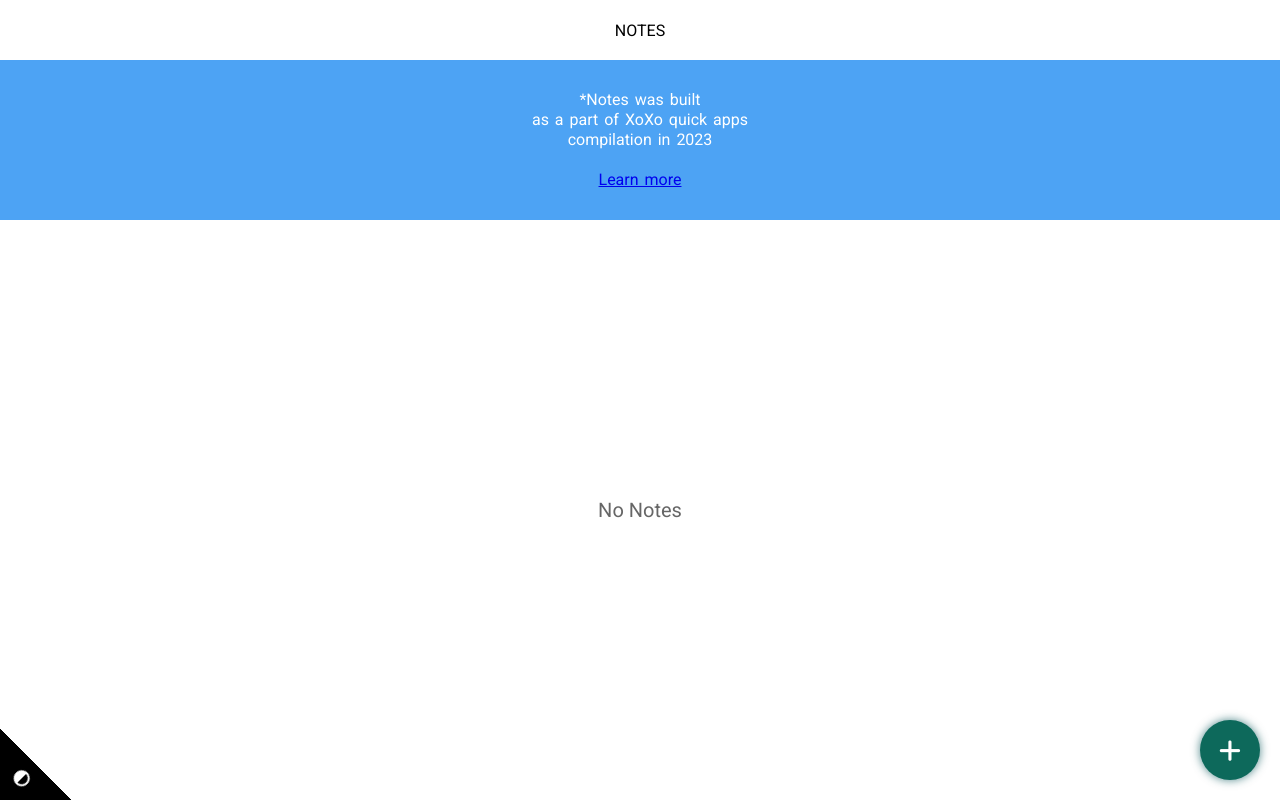
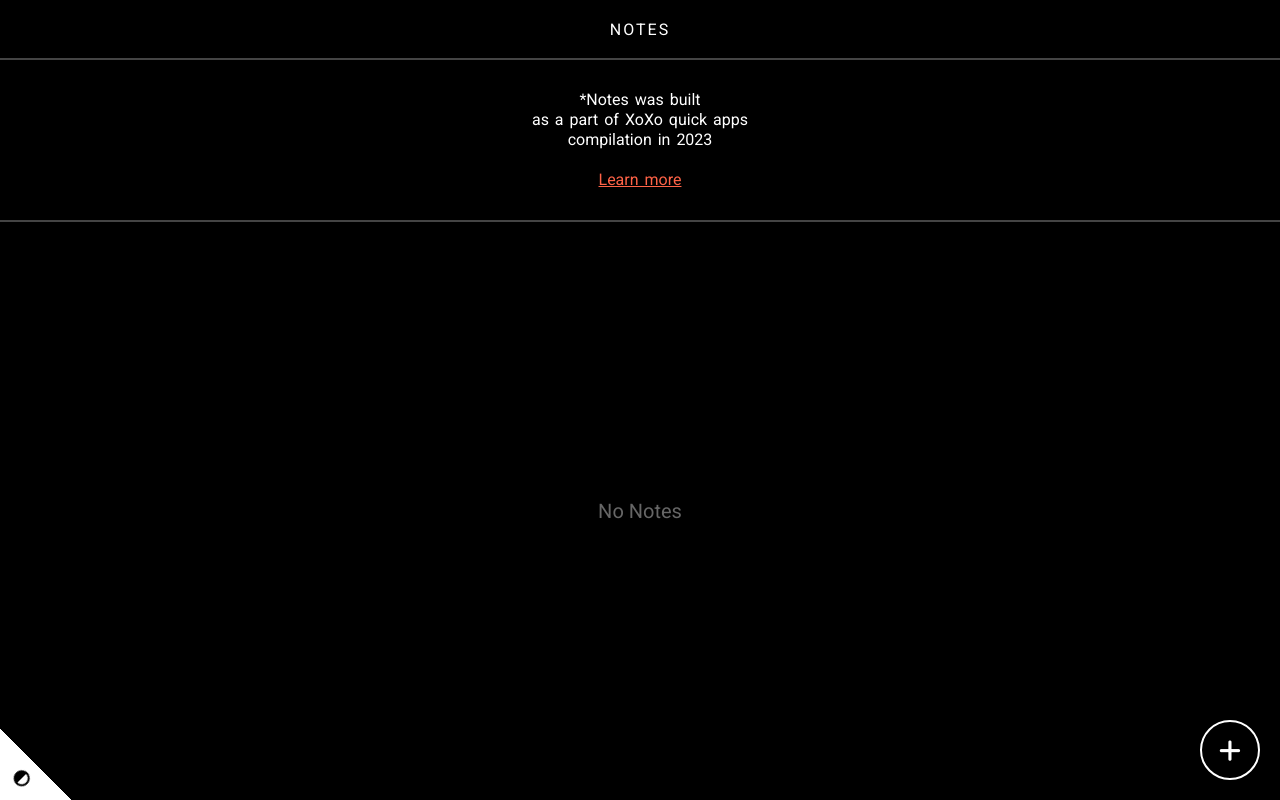
Before and after one commit to bytegen-dev/notes, a React (Create React App) app: page / in a window 1280 px wide. Built offline with nearby package versions, Linux system fonts and the light colour scheme.

Commit message:
dark mode toggle

```diff
--- a/public/index.css
+++ b/public/index.css
@@ -25,7 +25,7 @@
     left: 0;
     width: 100vw;
     height: 100%;
-    background-color: red;
+    background-color: #000;
 }
 
 
@@ -39,7 +39,7 @@
     position: relative;
     width: 100%;
     height: 100%;
-    background-color: red;
+    background-color: #000;
 }
 
 .navbar{
@@ -49,9 +49,17 @@
     backdrop-filter: blur(5px);
     z-index: 2;
     display: flex;
+    letter-spacing: 2px;
     justify-content: center;
     align-items: center;
-    /* border-bottom: 2px solid #ccc; */
+    transition: all 0.5s ease;
+    border-bottom: 2px solid #ccc0;
+}
+
+.dark .navbar{
+    background-color: #000;
+    color: #fff;
+    border-bottom: 2px solid #ccc5;
 }
 
 .home .about{
@@ -67,12 +75,22 @@
     line-height: 20px;
     word-spacing: 2px;
     text-align: center;
+    transition: all 0.5s ease;
     /* flex: 1; */
     flex-direction: column;
 }
 
+.dark .home .about{
+    background-color: #000;
+}
+
 .home .about a{
     margin-top: 20px;
+    transition: all 0.5s ease;
+}
+
+.dark .home .about a{
+    color: tomato;
 }
 
 .home .notes-holder{
@@ -84,6 +102,13 @@
     flex-direction: column;
     justify-content: center;
     align-items: center;
+    transition: all 0.5s ease;
+    border-top: 2px solid #ccc0;
+}
+
+.dark .home .notes-holder{
+    background-color: #000;
+    border-top: 2px solid #ccc5;
 }
 
 .home .notes-holder .no-notes{
@@ -97,6 +122,14 @@
 
 .note:hover{
     background-color: #000 !important;
+}
+
+.dark .note{
+    border: 2px solid #fff0;
+}
+
+.dark .note:hover{
+    border-color:  #ffffffc3 !important;
 }
 
 .note-button-holder{
@@ -155,6 +188,14 @@ button{
     border-radius: 50%;
     font-size: 25px;
     box-shadow: 0px 0px 10px rgba(0, 81, 85, 0.694);
+    transition: all 0.5s ease;
+}
+
+.dark .cta-button{
+    background-color: transparent;
+    color: #fff;
+    border: 2px solid #fff;
+    box-shadow: 0px 0px 10px transparent;
 }
 
 .new-note{
@@ -166,6 +207,8 @@ button{
     transition: all 0.5s ease;
     background-color: transparent;
 }
+
+
 
 .show.new-note{
     transform: translateX(0);
@@ -187,6 +230,10 @@ button{
     z-index: 2;
 }
 
+.dark .new-note .return{
+    color: #fff;
+}
+
 .new-note .new-note-details{
     width: 100vw;
     height: 100%;
@@ -198,6 +245,10 @@ button{
     /* backdrop-filter: blur(10px); */
 }
 
+.dark .new-note .new-note-details{
+    background-color: #000;
+}
+
 .new-note .new-note-details h2{
     margin-bottom: 40px;
     letter-spacing: 1px;
@@ -207,6 +258,10 @@ button{
     align-items: center;
     color: #333;
     /* color: ; */
+}
+
+.dark .new-note .new-note-details h2{
+    color: #fff;
 }
 
 .new-note .new-note-details h2::before{
@@ -234,6 +289,7 @@ button{
     box-shadow: 4px 4px 4px #0001;
 }
 
+
 .new-note .new-note-details form textarea{
     outline: none;
     border: none;
@@ -244,6 +300,14 @@ button{
     min-height: 100px;
     max-height: 300px;
     box-shadow: 4px 4px 4px #0001;
+}
+
+.dark .new-note .new-note-details form input, .dark .new-note .new-note-details form textarea{
+    border: none;
+    background-color: transparent;
+    border-radius: 10px;
+    border: 2px solid #fff;
+    color: #fff;
 }
 
 .new-note .new-note-details form .buttons{
@@ -270,8 +334,20 @@ button{
     transition: all 0.5s ease;
 }
 
+
+
 #save.anim{
     background-color: #000;
+}
+
+.dark #save{
+    background-color: transparent;
+    border-top: 2px solid #fff5;
+}
+
+.dark #save.anim{
+    background-color: #fff;
+    color: #000;
 }
 
 .theme{
@@ -286,6 +362,13 @@ button{
     color: var(--dark-text);
     background-color: var(--dark-bg);
     transform: rotate(45deg) translate(0%, 70%);
+    transition: all 0.5s ease;
+    border: 2px solid transparent;
+}
+
+.dark .theme{
+    background-color: #fff;
+    color: #000;
 }
 
 .theme .theme-changer{
@@ -309,6 +392,11 @@ button{
     align-items: center;
     animation: deletepreloader 0.5s ease forwards;
     animation-delay: 3s;
+    /* display: none; */
+}
+
+.dark .preloader{
+    background-color: #000e;
 }
 
 .preloader .version{
--- a/src/App.js
+++ b/src/App.js
@@ -103,6 +103,12 @@ export default function App(){
         }, 500)
     }
 
+    function toggleTheme(){
+        setUiSettings((prevState)=>{
+            return({...prevState, darkmode: !prevState.darkmode})
+        })
+    }
+
     useEffect(
         function(){
             const notesInStorage = JSON.parse(localStorage.getItem('notes')||'[]')
@@ -111,12 +117,28 @@ export default function App(){
         }, []
     )
 
+    useEffect(
+        function(){
+            const today = new Date()
+            console.log(today)
+            const hours = today.getHours()
+
+            if(hours > 16 || hours < 8){
+                setUiSettings((prevState)=>{
+                    return({
+                        ...prevState, darkmode: true
+                    })
+                })
+            }
+        }, []
+    )
+
 
 
     return(
-        <div className="container">
+        <div className={uiSettings.darkmode ? "dark container" : "container"}>
             <Home className="home" allNotes={notes} onDelete={deleteNote} editNote={editNote}/>
-            <Theme className="theme"/>
+            <Theme className="theme" toggleTheme={toggleTheme}/>
             <Newnote
             className={uiSettings.newNote ? "show new-note type-big" : "new-note type-big"}
             goback={gotoNewNoteX}
--- a/src/Theme.js
+++ b/src/Theme.js
@@ -3,7 +3,7 @@ import React from "react";
 export default function Theme(props){
     return(
 
-        <div className={props.className}>
+        <div onClick={props.toggleTheme} className={props.className}>
             <div className="theme-changer">
                 <i className="fa fa-adjust" />
             </div>
```
